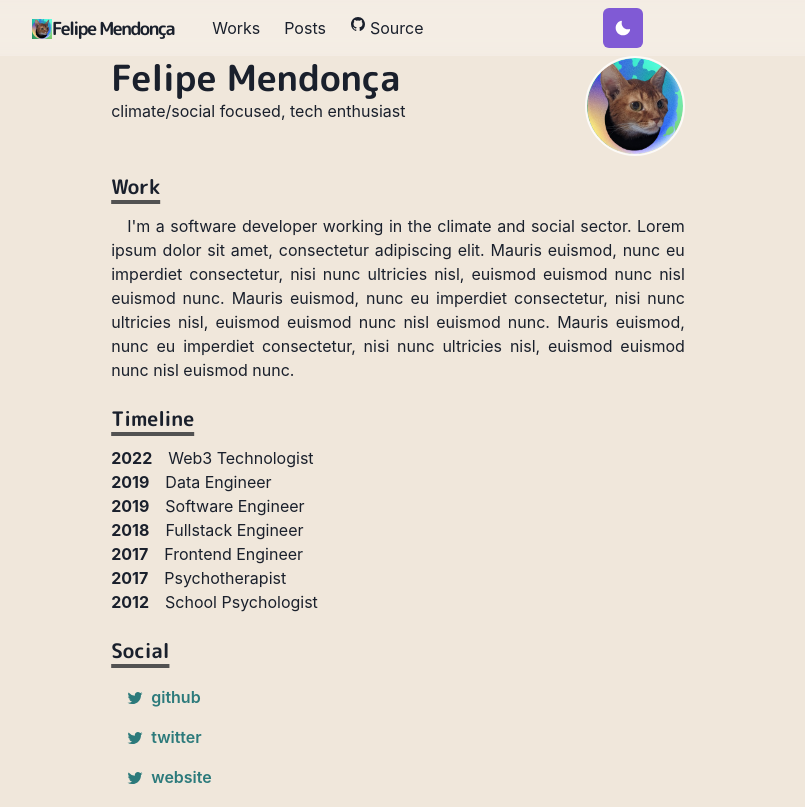
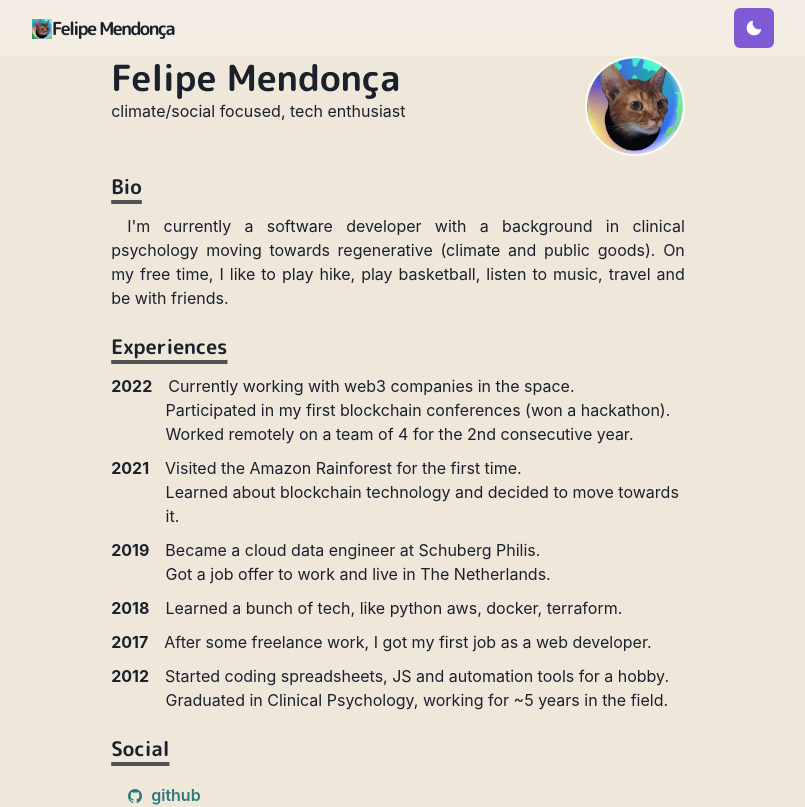
Before and after one commit to fysp11/personal-website, a Next.js app: page / in a window 1280 px wide. Shown: the top 807 px of the page, without its empty margins (242-1047 px from the left). Built offline with nearby package versions, Linux system fonts and the light colour scheme.

Commit message:
added more changes

```diff
--- a/components/experiences.tsx
+++ b/components/experiences.tsx
@@ -2,23 +2,30 @@ import { Heading } from "@chakra-ui/react"
 import { Experience } from "../constants/experiences"
 
 import { BioSection, BioYear } from '../components/layouts/bio'
+import React from "react"
 
 interface ExperiencesProps {
     experiences: Experience[]
 }
 
 const Experiences = ({ experiences }: ExperiencesProps) => {
-
     return <>
         <Heading as="h3" variant="section-title">
-            Timeline
+            Experiences
         </Heading>
-        {experiences.map((experience, index) => (
-            <BioSection key={index}>
-                <BioYear>{experience.year}</BioYear>
-                {experience.position}
-            </BioSection>
-        ))}
+        {experiences
+            .sort((a, b) => b.year - a.year)
+            .map((experience, index) => (
+                <BioSection key={index}>
+                    <BioYear>{experience.year}</BioYear>
+                    {React.Children.toArray(experience.comments.map(comment => (
+                        <>
+                            <span className="hover-underline-animation" >{comment}.</span>
+                            {<br />}
+                        </>
+                    )))}
+                </BioSection>
+            ))}
     </>
 }
 
--- a/components/footer.tsx
+++ b/components/footer.tsx
@@ -2,8 +2,8 @@ import { Box } from '@chakra-ui/react'
 
 const Footer = () => {
     return (
-        <Box alignContent="center" opacity={0.4} fontSize="sm">
-            Welcome to my website.
+        <Box textAlign="center" opacity={0.8} fontSize="sm">
+            thanks <a className='hover-underline-animation' href="https://www.craftz.dog/">Takuya 💚</a> for the template.
         </Box>
     )
 }
--- a/components/layouts/bio-header.tsx
+++ b/components/layouts/bio-header.tsx
@@ -13,7 +13,7 @@ export function BioHeader({ personal }: { personal: PersonalProps }) {
             <Heading as="h2" variant="page-title">
                 {personal.name}
             </Heading>
-            <p>{personal.bio}</p>
+            <p>{personal.subtitle}</p>
         </Box>
         <Box
             flexShrink={0}
--- a/components/layouts/bio.tsx
+++ b/components/layouts/bio.tsx
@@ -3,6 +3,7 @@ import styled from '@emotion/styled'
 
 export const BioSection = styled(Box)`
   padding-left: 3.4em;
+  margin: 10px auto;
   text-indent: -3.4em;
 `
 
--- a/components/layouts/main.tsx
+++ b/components/layouts/main.tsx
@@ -14,7 +14,7 @@ interface MainProps {
 }
 
 const Main = ({ children, router }: PropsWithChildren<MainProps>) => {
-    const { personal: { name, bio }, social: { twitter } } = useContext<ProfileProps>(ProfileContext)
+    const { personal: { name, subtitle: bio }, social: { twitter } } = useContext<ProfileProps>(ProfileContext)
 
     return (
         <Box as="main" pb={8}>
@@ -38,7 +38,6 @@ const Main = ({ children, router }: PropsWithChildren<MainProps>) => {
             </Head>
 
             <NavBar path={router.asPath} />
-
             <Container maxW="container.md" pt={14}>
                 {children}
                 <Footer />
--- a/components/navbar.tsx
+++ b/components/navbar.tsx
@@ -15,37 +15,36 @@ import {
     useColorModeValue
 } from '@chakra-ui/react'
 import { HamburgerIcon } from '@chakra-ui/icons'
-import { IoLogoGithub } from 'react-icons/io5'
-import { PropsWithChildren, useContext } from 'react'
+import { useContext } from 'react'
 
 import ThemeToggleButton from './theme-toggle-button'
 import { ProfileProps } from '../constants/profile'
 import { ProfileContext } from '../providers/profile'
 
-type LinkItemProps = any & {
-    href: string,
-    path: string,
-    target?: string,
-    display: string
-}
+// type LinkItemProps = any & {
+//     href: string,
+//     path: string,
+//     target?: string,
+//     display: string
+// }
 
-const LinkItem = ({ href, path, target, children, ...props }: PropsWithChildren<LinkItemProps>) => {
-    const active = path === href
-    const inactiveColor = useColorModeValue('gray200', 'whiteAlpha.900')
-    return (
-        <NextLink href={href} passHref scroll={false}>
-            <Link
-                p={2}
-                bg={active ? 'grassTeal' : undefined}
-                color={active ? '#202023' : inactiveColor}
-                target={target}
-                {...props}
-            >
-                {children}
-            </Link>
-        </NextLink>
-    )
-}
+// const LinkItem = ({ href, path, target, children, ...props }: PropsWithChildren<LinkItemProps>) => {
+//     const active = path === href
+//     const inactiveColor = useColorModeValue('gray200', 'whiteAlpha.900')
+//     return (
+//         <NextLink href={href} passHref scroll={false}>
+//             <Link
+//                 p={2}
+//                 bg={active ? 'grassTeal' : undefined}
+//                 color={active ? '#202023' : inactiveColor}
+//                 target={target}
+//                 {...props}
+//             >
+//                 {children}
+//             </Link>
+//         </NextLink>
+//     )
+// }
 
 interface NavbarProps {
     path: string,
@@ -53,7 +52,7 @@ interface NavbarProps {
 }
 
 const Navbar = (props: NavbarProps) => {
-    const { path } = props
+    // const { path } = props
 
     const { personal: { avatar, name } } = useContext<ProfileProps>(ProfileContext)
 
@@ -71,15 +70,11 @@ const Navbar = (props: NavbarProps) => {
                 display="flex"
                 p={2}
                 maxW="container.md"
-                justifyItems={'space-between'}
+                justifyContent={'space-between'}
                 alignItems={'center'}
-                // flexDirection={'row'}
                 flexWrap={'wrap'}
-            // wrap="wrap"
-            // align="center"
-            // justify="space-between"
             >
-                <Flex align="center" mr={5}>
+                <Flex align="center" mr={5} flexGrow="revert">
                     <Heading as="h1" size="lg" letterSpacing={'tighter'}>
                         <Logo logo={avatar} text={name} />
                     </Heading>
@@ -93,27 +88,10 @@ const Navbar = (props: NavbarProps) => {
                     flexGrow={1}
                     mt={{ base: 4, md: 0 }}
                 >
-                    <LinkItem href="/works" path={path}>
-                        Works
-                    </LinkItem>
-                    <LinkItem href="/posts" path={path}>
-                        Posts
-                    </LinkItem>
-                    <LinkItem
-                        target="_blank"
-                        href="https://github.com/craftzdog/craftzdog-homepage"
-                        path={path}
-                        display="inline-flex"
-                        // align="center"
-                        style={{ gap: 4 }}
-                        pl={2}
-                    >
-                        <IoLogoGithub />
-                        Source
-                    </LinkItem>
+
                 </Stack>
 
-                <Box flex={1} alignContent="right">
+                <Box flex={1} flexGrow={0} display="flex" alignContent="right">
                     <ThemeToggleButton />
 
                     <Box ml={2} display={{ base: 'inline-block', md: 'none' }}>
@@ -131,15 +109,6 @@ const Navbar = (props: NavbarProps) => {
                                 <NextLink href="/works" passHref>
                                     <MenuItem as={Link}>Works</MenuItem>
                                 </NextLink>
-                                <NextLink href="/posts" passHref>
-                                    <MenuItem as={Link}>Posts</MenuItem>
-                                </NextLink>
-                                <MenuItem
-                                    as={Link}
-                                    href="https://github.com/craftzdog/craftzdog-homepage"
-                                >
-                                    View Source
-                                </MenuItem>
                             </MenuList>
                         </Menu>
                     </Box>
--- a/constants/experiences.ts
+++ b/constants/experiences.ts
@@ -1,44 +1,48 @@
 export interface Experience {
-    order: number,
-    position: string,
     year: number,
-    comment?: string
+    comments: string[]
 }
 
 export const EXPERIENCES_DATA: Experience[] = [
     {
-        order: 1,
-        position: 'Web3 Technologist',
-        year: 2022
+        year: 2022,
+        comments: [
+            'Currently working with web3 companies in the space',
+            'Participated in my first blockchain conferences (won a hackathon)',
+            'Worked remotely on a team of 4 for the 2nd consecutive year',
+        ]
     },
     {
-        order: 2,
-        position: 'Data Engineer',
-        year: 2019
+        year: 2021,
+        comments: [
+            'Visited the Amazon Rainforest for the first time',
+            'Learned about blockchain technology and decided to move towards it',
+        ],
     },
     {
-        order: 3,
-        position: 'Software Engineer',
-        year: 2019
+        year: 2019,
+        comments: [
+            'Became a cloud data engineer at Schuberg Philis',
+            'Got a job offer to work and live in The Netherlands',
+        ],
     },
     {
-        order: 4,
-        position: 'Fullstack Engineer',
-        year: 2018
+        year: 2018,
+        comments: [
+            'Learned a bunch of tech, like python aws, docker, terraform'
+        ],
     },
     {
-        order: 5,
-        position: 'Frontend Engineer',
-        year: 2017
+        year: 2017,
+        comments: [
+            'After some freelance work, I got my first job as a web developer',
+        ],
     },
     {
-        order: 6,
-        position: 'Psychotherapist',
-        year: 2017
-    },
-    {
-        order: 7,
-        position: 'School Psychologist',
+        comments: [
+            'Started coding spreadsheets, JS and automation tools for a hobby',
+            'Graduated in Clinical Psychology, working for ~5 years in the field',
+        ],
         year: 2012
     }
 ]
--- a/constants/profile.ts
+++ b/constants/profile.ts
@@ -1,42 +1,37 @@
+import { IconType } from 'react-icons';
+import { IoLogoGithub, IoLogoTwitter, IoLogoHtml5 } from 'react-icons/io5'
+
 import { AVATAR_PNG } from "./assets";
 
 export interface PersonalProps {
     name: string;
-    bio: string;
+    subtitle: string;
     avatar: string;
+    bio: string[];
 }
 
-export interface ProfileSocialProps {
-    twitter: string,
-    github: string,
-    website: string,
-    linkedin?: string,
-    discord?: string,
-}
-
-export interface WorkProps {
-    text: string;
-}
+export type ProfileSocialProps = Record<string, [string, IconType]>
 
 export interface ProfileProps {
     personal: PersonalProps,
     social: ProfileSocialProps,
-    work: WorkProps,
 }
 
 
 export const ME_PROFILE: ProfileProps = {
     personal: {
         name: 'Felipe Mendonça',
-        bio: 'climate/social focused, tech enthusiast',
+        subtitle: 'climate/social focused, tech enthusiast',
         avatar: AVATAR_PNG,
+        bio: [
+            `I'm currently a software developer with a background in clinical psychology moving towards
+            regenerative (climate and public goods). On my free time, I like to play hike, play basketball,
+            listen to music, travel and be with friends.`
+        ]
     },
     social: {
-        twitter: 'fysp',
-        github: 'fysp11',
-        website: 'https://fysp.eth.link'
+        twitter: ['https://twitter.com/fysp', IoLogoTwitter],
+        github: ['https://github.com/fysp11', IoLogoGithub],
+        website: ['https://fysp.eth.link', IoLogoHtml5]
     },
-    work: {
-        text: 'I\'m a software developer working in the climate and social sector. Lorem ipsum dolor sit amet, consectetur adipiscing elit. Mauris euismod, nunc eu imperdiet consectetur, nisi nunc ultricies nisl, euismod euismod nunc nisl euismod nunc. Mauris euismod, nunc eu imperdiet consectetur, nisi nunc ultricies nisl, euismod euismod nunc nisl euismod nunc. Mauris euismod, nunc eu imperdiet consectetur, nisi nunc ultricies nisl, euismod euismod nunc nisl euismod nunc.',
-    }
 }
--- a/pages/_app.tsx
+++ b/pages/_app.tsx
@@ -5,6 +5,8 @@ import Chakra from '../components/chakra'
 import { AppProps } from 'next/app'
 import { ProfileContext } from '../providers/profile'
 import { ME_PROFILE } from '../constants/profile'
+
+import '../styles/globals.css'
 
 if (typeof window !== 'undefined') {
   window.history.scrollRestoration = 'manual'
--- a/pages/index.tsx
+++ b/pages/index.tsx
@@ -5,12 +5,11 @@ import {
   Button,
   List,
   ListItem,
+  Icon,
 } from '@chakra-ui/react'
 import Paragraph from '../components/paragraph'
 import Layout from '../components/layouts/article'
 import Section from '../components/section'
-
-import { IoLogoTwitter } from 'react-icons/io5'
 
 import { ProfileProps, ProfileSocialProps } from '../constants/profile'
 import { useContext } from 'react'
@@ -21,18 +20,20 @@ import { EXPERIENCES_DATA } from '../constants/experiences'
 
 const Home = () => {
 
-  const profile = useContext<ProfileProps>(ProfileContext)
+  const { personal, social } = useContext<ProfileProps>(ProfileContext)
 
   return <Layout>
     <Container>
 
-      <BioHeader personal={profile.personal} />
+      <BioHeader personal={personal} />
 
       <Section delay={0.1}>
         <Heading as="h3" variant="section-title">
-          Work
+          Bio
         </Heading>
-        <Paragraph>{profile.work.text}</Paragraph>
+        {personal.bio.map((paragraph, index) => (
+          <Paragraph key={index}>{paragraph.trim()}</Paragraph>
+        ))}
       </Section>
 
       <Section delay={0.2}>
@@ -44,16 +45,16 @@ const Home = () => {
           Social
         </Heading>
         <List>
-          {Object.entries(profile.social)
+          {Object.entries(social)
             .filter(([_, value]) => !!value)
             .sort(([key1], [key2]) => key1 < key2 ? -1 : 1)
-            .map(([key, value]: [string, ProfileSocialProps[keyof ProfileSocialProps]]) => (
+            .map(([key, [value, icon]]: [string, ProfileSocialProps[keyof ProfileSocialProps]]) => (
               <ListItem key={key}>
                 <Link href={value} target="_blank">
                   <Button
                     variant="ghost"
                     colorScheme="teal"
-                    leftIcon={<IoLogoTwitter />}
+                    leftIcon={<Icon as={icon} />}
                   >
                     {key}
                   </Button>
--- a/styles/globals.css
+++ b/styles/globals.css
@@ -14,3 +14,8 @@ a {
 * {
   box-sizing: border-box;
 }
+
+.hover-underline-animation:hover {
+  text-decoration-line: underline;
+  text-decoration-style: dotted;
+}
```
Also changed, not shown: lib/model.ts (deleted, +0 -38 lines).
